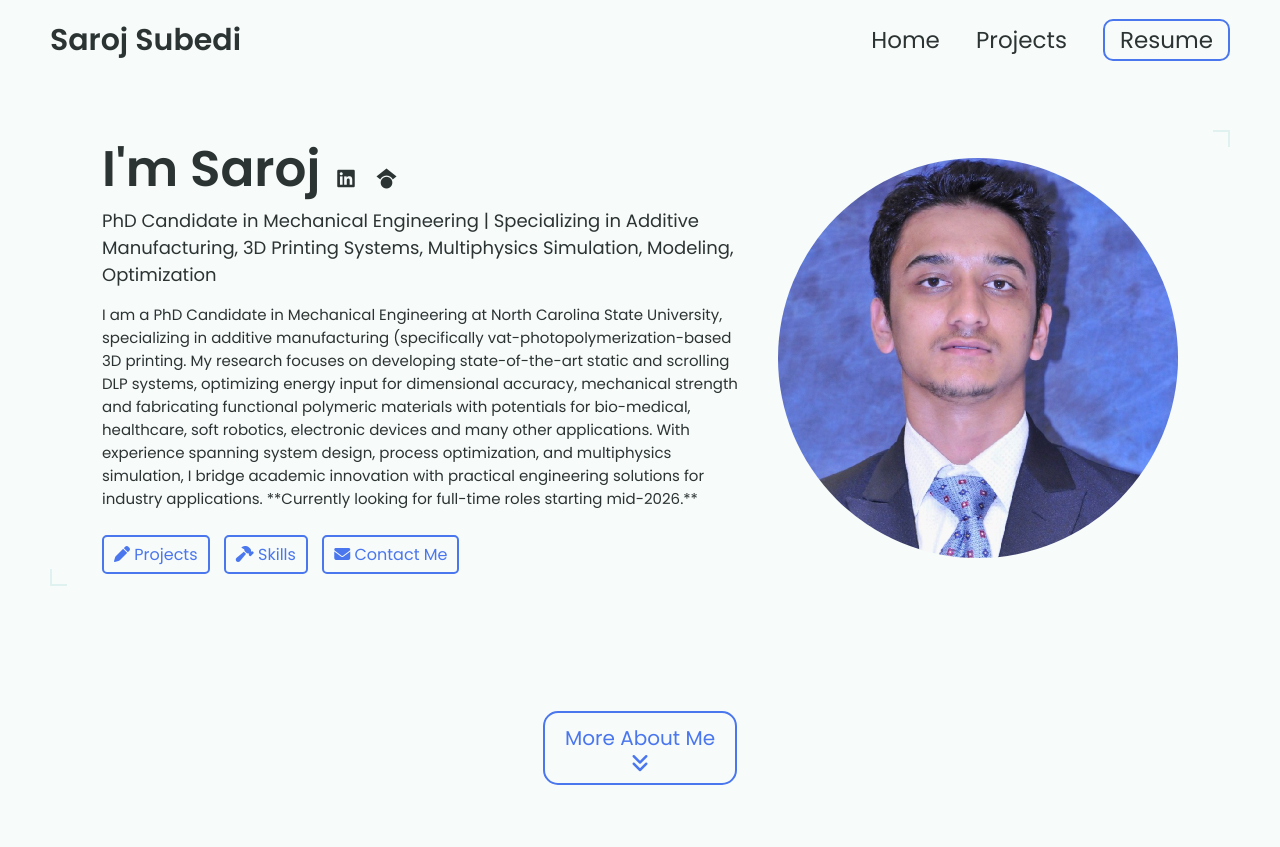
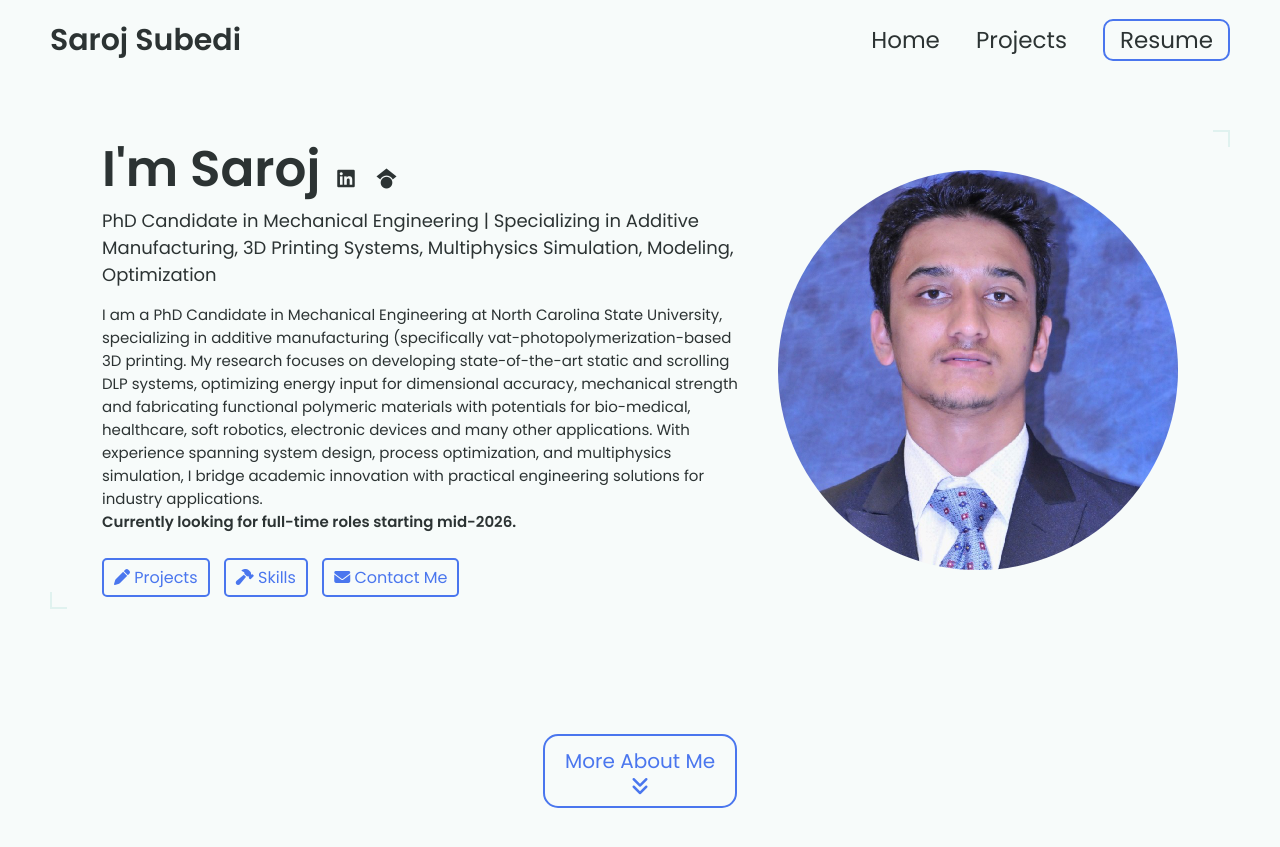
Before and after one commit to subedi-saroj/subedi-saroj.github.io, a Jekyll site: the page built from index.html, in a window 1280 px wide and 900 px high. Shown: the top 847 px of the window. Built offline with Jekyll 4.4.1, drawn with Linux system fonts in a browser that asks for light colours.

Commit message:
Format job availability text in bold HTML

```diff
--- a/_config.yml
+++ b/_config.yml
@@ -19,7 +19,8 @@ description: >- # dont remove this line. this will ignore all new lines until th
   3D printing. My research focuses on developing state-of-the-art static and scrolling DLP systems, optimizing energy input for dimensional accuracy, mechanical strength and
   fabricating functional polymeric materials with potentials for bio-medical, healthcare, soft robotics, electronic devices and many other applications. With experience spanning system design,
   process optimization, and multiphysics simulation, I bridge academic innovation with practical engineering solutions for industry applications.
-  **Currently looking for full-time roles starting mid-2026.**
+  <br>
+  <b>Currently looking for full-time roles starting mid-2026.</b>
 
 # Place your profile image in /assets/images/profile-image/folder and edit the file name
 profile_image: ./assets/images/profile-image/image.jpg
```
